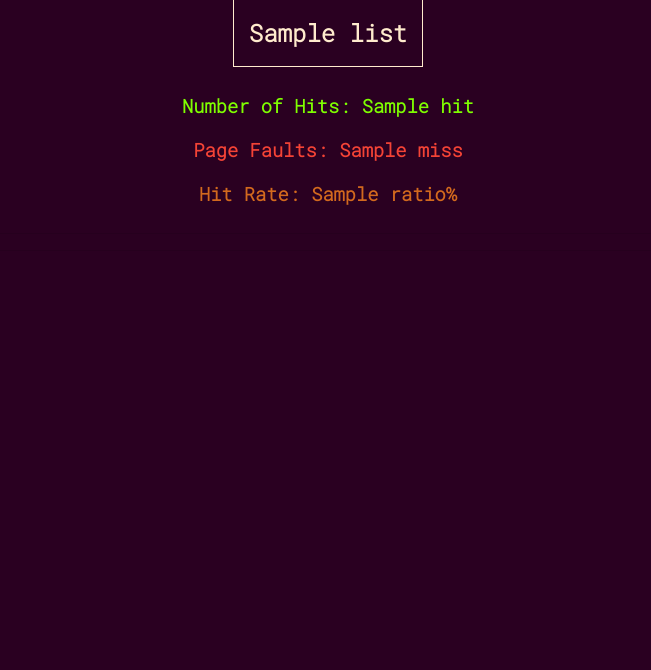
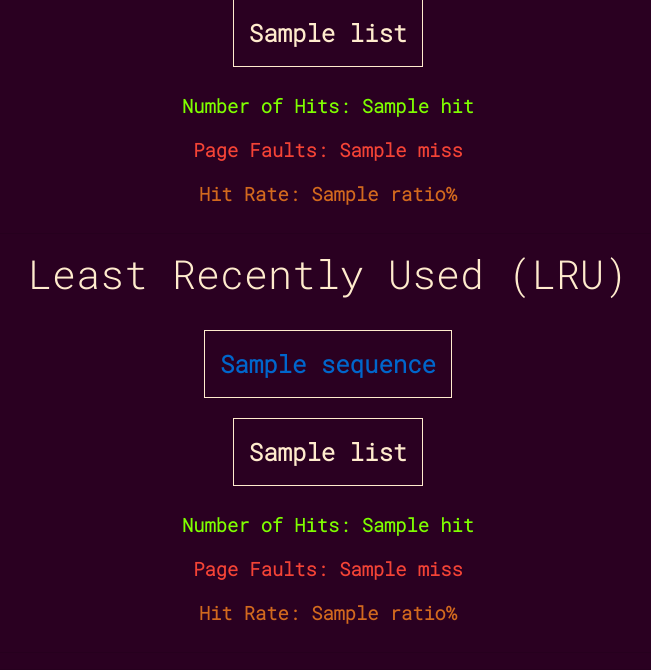
Before and after one commit to divyashreedivya/page-replacement-algorithms, a Django app: template algorithms/templates/algorithms/result.html in a window 1280 px wide. Shown: the part 911-1581 px from the top of the page, without its empty margins (312-963 px from the left). Before the commit the page ends 1116 px from the top, so only its background shows below. Run offline with Django 3.2, Linux system fonts and the light colour scheme; the template is opened without the code that fills it: most values are stand-ins (such as "Sample title", 1, 10 or a date in 2020); parts of the project's set-up code (start-up, migrations or seed data) failed here and were passed over; some libraries are stand-ins or nearby versions.

Commit message:
LRU changes

```diff
--- a/algorithms/templates/algorithms/result.html
+++ b/algorithms/templates/algorithms/result.html
@@ -132,7 +132,48 @@
     </div>
 </div>
 
+<hr>
+<div data-aos="fade-right" data-aos-duration="2000">
+    <h1 style="text-align: center;">Least Recently Used (LRU)</h1>
+    <br>
+    <div style="overflow-x:auto;">
+     <table class="res-table seq-table">
+        <tr>
+        {% for s in sequence %}
+        <td style="color: #0066cc;">
+            {{s}}
+        </td>
+        {% endfor %}
+        </tr>
+    </table>
+</div>
+<div style="overflow-x:auto;">
+     <table class="res-table">
+    {% for list in lru.finalList %}
+    <tr>
+        {% for s in list %}
 
+        {% if 'red' in s %}
+        <td style="background-color:#f44336;">
+            {{s|slice:"3:"}}
+        </td>
+        {% else %}
+        <td>
+            {{s}}
+        </td>
+        {% endif %}
+        {% endfor %}
+    </tr>
+        {% endfor %}
+    </table>
+</div>
+    <div class="resultblock" style="text-align: center;" >
+
+        <p id="hits">Number of Hits: {{lru.hit}}</p>
+        <p id="misses">Page Faults: {{lru.miss}}</p>
+        <p id="ratio">Hit Rate: {{lru.ratio}}%</p>
+    </div>
+</div>
 
 <hr>
 
```
Also changed, not shown: algorithms/views.py (+7 -5 lines).
